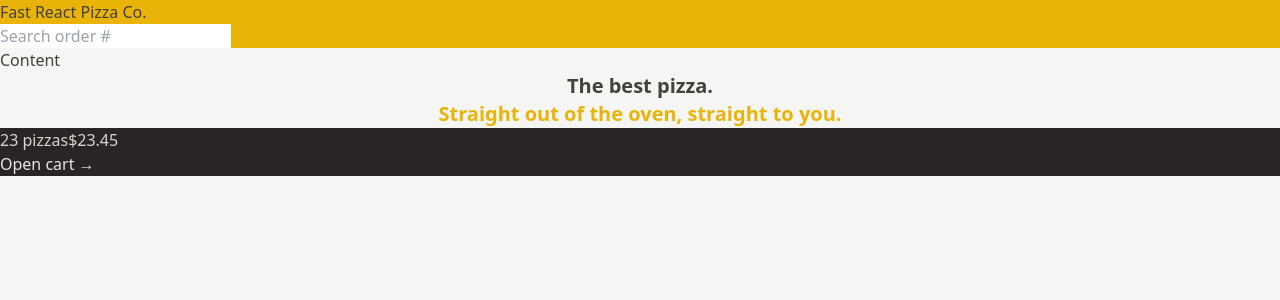
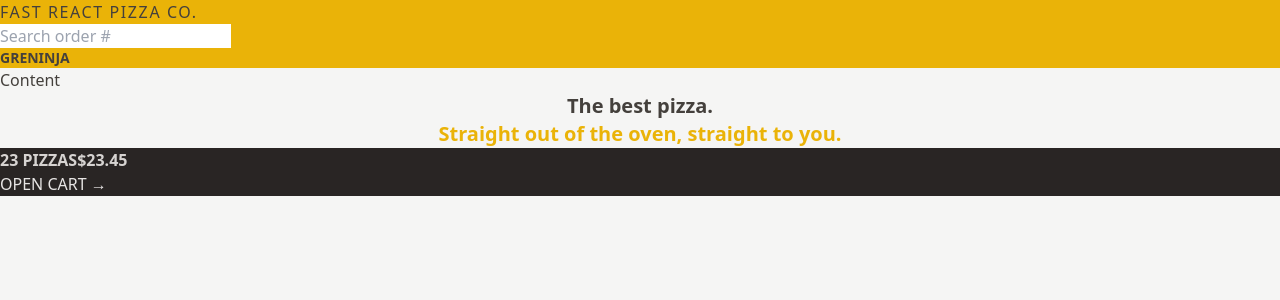
Before and after one commit to greninjam26/fast-react-pizza, a React (Vite) app: page / in a window 1280 px wide. Shown: the top 300 px of the page. Built offline with nearby package versions, Linux system fonts and the light colour scheme.

Commit message:
styling text

```diff
--- a/src/features/cart/CartOverview.jsx
+++ b/src/features/cart/CartOverview.jsx
@@ -2,8 +2,8 @@
 
 function CartOverview() {
   return (
-    <div className="bg-stone-800 text-stone-200">
-      <p className="text-stone-300">
+    <div className="bg-stone-800 uppercase text-stone-200">
+      <p className="font-semibold text-stone-300">
         <span>23 pizzas</span>
         <span>$23.45</span>
       </p>
--- /dev/null
+++ b/src/features/user/Username.jsx
@@ -0,0 +1,5 @@
+function Username() {
+  return <div className="text-sm font-semibold">Greninja</div>;
+}
+
+export default Username;
--- a/src/ui/Header.jsx
+++ b/src/ui/Header.jsx
@@ -1,12 +1,16 @@
 import { Link } from "react-router-dom";
 import SearchOrder from "../features/order/SearchOrder";
+import Username from "../features/user/Username";
 
 function Header() {
   return (
-    <header className="bg-yellow-500">
-      <Link to="/">Fast React Pizza Co.</Link>
+    <header className="bg-yellow-500 uppercase">
+      <Link className="tracking-widest " to="/">
+        Fast React Pizza Co.
+      </Link>
 
       <SearchOrder />
+      <Username />
     </header>
   );
 }
--- a/src/ui/Home.jsx
+++ b/src/ui/Home.jsx
@@ -1,7 +1,7 @@
 function Home() {
   return (
     <div>
-      <h1 className="text-center text-xl font-semibold text-stone-700">
+      <h1 className="text-center text-xl font-semibold">
         The best pizza.
         <br />
         <span className="text-yellow-500">
```
